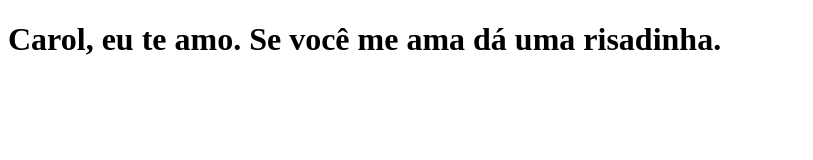
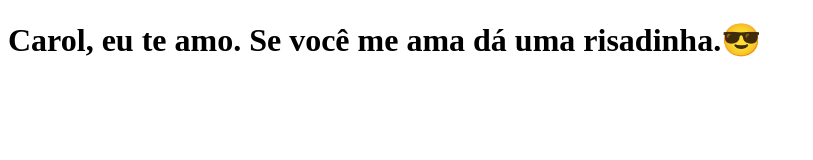
Before and after one commit to brtgustavo/clone-tabnews, a Next.js app: page / in a window 1280 px wide. Shown: the top 160 px of the page, without its empty margins (0-813 px from the left). Built offline with nearby package versions, Linux system fonts and the light colour scheme.

Commit message:
Treino/alteração de texto

```diff
--- a/pages/index.js
+++ b/pages/index.js
@@ -1,5 +1,5 @@
 function Home (){
-    return <h1>Carol, eu te amo. Se você me ama dá uma risadinha.</h1>
+    return <h1>Carol, eu te amo. Se você me ama dá uma risadinha.😎</h1>
 }
 
 export default Home;
```
